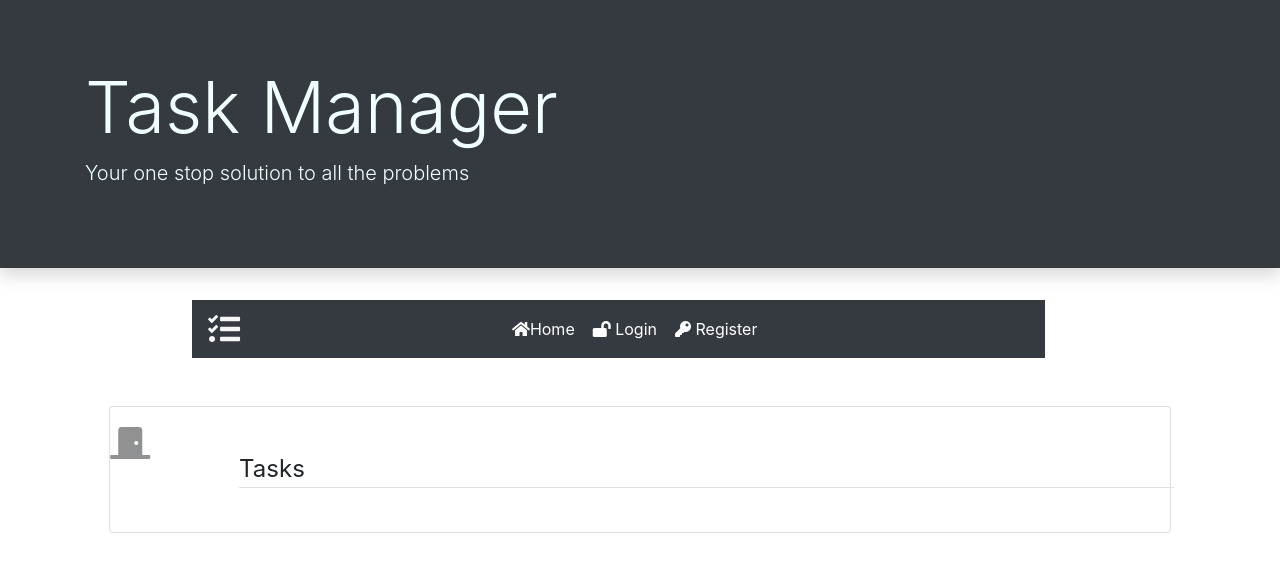
After one commit to i-am-mani/Task-Manager, a Django app: template Main/templates/Main/view_tasks.html in a window 1280 px wide. The commit adds this page. Shown: the top 572 px of the page. Run offline with Django 3.2, Linux system fonts and the light colour scheme; the template is opened without the code that fills it, so the values that code supplies are empty; some libraries are stand-ins or nearby versions.

Commit message:
Added Functionality to Create Tasks,View Tasks,Edit tasks.

```diff
--- a/Main/models.py
+++ b/Main/models.py
@@ -1,6 +1,7 @@
 from django.db import models
 from django.contrib.auth.models import User
 from django.conf import settings
+
 
 class Team(models.Model):
     creator = models.ForeignKey(settings.AUTH_USER_MODEL,on_delete=models.CASCADE,related_name='creator')
@@ -17,7 +18,7 @@ class UserTasks(models.Model):
     #fields
     task_assignee =  models.ForeignKey(settings.AUTH_USER_MODEL,on_delete=models.CASCADE)  #https://docs.djangoproject.com/en/2.1/topics/auth/customizing/#referencing-the-user-model
     task_assigner =  models.ForeignKey(Team,on_delete=models.CASCADE,null=True)
-    task_title = models.CharField(max_length=255)
+    task_title = models.CharField(max_length=255,unique=True)
     task_description = models.CharField(max_length=4000)
     task_status = models.CharField(choices = _choices,default=PLANNED,max_length=255)
     date_of_creation = models.DateField(auto_now=True)
@@ -32,4 +33,6 @@ class UserTasks(models.Model):
 
 
 
+
+
 #https://docs.djangoproject.com/en/2.1/topics/db/examples/many_to_many/
--- a/Main/templates/Main/base.html
+++ b/Main/templates/Main/base.html
@@ -16,7 +16,7 @@
 	 crossorigin="anonymous"></script>
 	<script type="text/javascript" src="https://cdnjs.cloudflare.com/ajax/libs/Chart.js/2.7.3/Chart.js"></script>
 	<link rel="stylesheet" href="{% static "css/base.css" %}">
-	<!-- <script src={% static 'jsScripts/base.js' %}></script> -->
+	<script src={% static 'js/base.js' %}></script>
 	<link rel="stylesheet" href="https://use.fontawesome.com/releases/v5.7.2/css/all.css" integrity="sha384-fnmOCqbTlWIlj8LyTjo7mOUStjsKC4pOpQbqyi7RrhN7udi9RwhKkMHpvLbHG9Sr" crossorigin="anonymous">
 </head>
 
@@ -38,14 +38,14 @@
         <div class="w-100 d-flex-column">
             <div class="collapse navbar-collapse mx-auto w-100 justify-content-center" id="navbarNavAltMarkup" >
                 <div class="navbar-nav " id = "navList">
-                    <a class="nav-item nav-link active btn " href="#">
+                    <a class="nav-item nav-link active btn " href="{% url 'home' %}">
                         <i class="fa fa-home fa-1x" aria-hidden="true"></i>Home
                     </a>
                     {% if user.is_authenticated %}
                     <a class="nav-item nav-link btn" href="#">
                         Profile
                     </a>
-                    <a class="nav-item nav-link btn" href="{% url 'userTasks' %}">
+                    <a class="nav-item nav-link btn" href="{% url 'create_tasks' %}">
                         Tasks
                     </a>
                     <a class="nav-item nav-link btn" href="#">
--- a/Main/templates/Main/tasks.html
+++ b/Main/templates/Main/tasks.html
@@ -1,31 +1,29 @@
 {% extends 'Main/base.html' %}
 {% block content %}
-<nav>
-    <div class="nav nav-tabs" id="nav-tab" role="tablist">
-      <a class="nav-item nav-link active" id="nav-new-task-tab" data-toggle="tab" href="#nav-new-task" role="tab" aria-controls="nav-new-task" aria-selected="true">New Task</a>
-      <a class="nav-item nav-link" id="nav-view-task-tab" data-toggle="tab" href="#nav-view-task" role="tab" aria-controls="nav-view-task" aria-selected="false">View Task</a>
-      <a class="nav-item nav-link" id="nav-edit-task-tab" data-toggle="tab" href="#nav-edit-task" role="tab" aria-controls="nav-edit-task" aria-selected="false">Edit Tasks</a>
-    </div>
-  </nav>
-  <div class="tab-content" id="nav-tabContent">
-    <div class="tab-pane fade show active" id="nav-new-task" role="tabpanel" aria-labelledby="nav-new-task-tab">
-        <div class="title">
-            <legend class="border-bottom p-2">Create New Task</legend>
-        </div>
-        <div class="taskform mt-5">
-          <form method="post">
-            {% csrf_token %}
-            {{form.as_p}}
-            <button type="submit" class="btn btn-primary">Submit</button>
-          </form>
 
-        </div>
-    </div>
-    <div class="tab-pane fade" id="nav-view-task" role="tabpanel" aria-labelledby="nav-view-task-tab">
+<div class="sidebar">
 
-    </div>
-    <div class="tab-pane fade" id="nav-edit-task" role="tabpanel" aria-labelledby="nav-edit-task-tab">
+  <div id="t-button">
+    <i class="fas fa-door-open fa-2x" id="door"></i>
+  </div>
 
-    </div>
+  <div class="list-group navList shadow">
+    <a href="{% url 'create_tasks' %}" class="list-group-item list-group-item-action active" id="create_tasks">
+      <i class="fa fa-plus-circle fa-2x" aria-hidden="true"></i>
+      <span class="button-text"> Create a New Task </span>
+    </a>
+
+    <a href="{% url 'view_tasks' %}" class="list-group-item list-group-item-action" id="view_tasks">
+      <i class="fa fa-list-ol fa-2x" aria-hidden="true"></i>
+      <span class="button-text">View Tasks</span>
+    </a>
   </div>
+</div>
+
+  {% block task_page %}
+
   {% endblock %}
+
+
+
+{% endblock %}
--- /dev/null
+++ b/Main/templates/Main/view_tasks.html
@@ -0,0 +1,44 @@
+{% extends 'Main/tasks.html' %}
+{% block task_page %}
+<div class="accordion" id="accordionExample">
+    <legend class="border-bottom m-4">
+      Tasks
+    </legend>
+    {% for pk,task in tasks.items %}
+
+        <div class="card">
+          <div class="card-header" id="heading_{{ forloop.counter }}">
+            <h5 class="mb-0">
+              <button class="btn btn-link" type="button" data-toggle="collapse" data-target="#collapse_{{ forloop.counter }}" id="title_btn">
+                {{task.title}}
+                {% if task.status == "done" %}
+                  <i class="fa fa-circle fa-1x mx-4 status-cricle" aria-hidden="true" style="color:green;"></i>
+                {% else %}
+                  <i class="fa fa-circle fa-1x mx-4 status-cricle" aria-hidden="true" style="color: rgb(223, 226, 27)"></i>
+                {% endif %}
+              </button>
+              <!-- Task Finished Button -->
+              <a href="#" class="markTaskFinished" >
+                <i class="fa fa-check fa-2x" aria-hidden="true" style="position: absolute;right:2%;" data-title = "{{ task.title }}"></i>
+              </a>
+              <!-- Task Finished Button -->
+
+            <!-- Task Edit Button -->
+            <a href="{% url 'edit_tasks' %}?pk={{pk}}" id="editTask">
+              <i class="fas fa-edit fa-2x"  style="position: absolute; right:10%;"></i>
+            </a>
+            <!-- Task Edit Button -->
+            </h5>
+
+          </div>
+
+          <div id="collapse_{{ forloop.counter }}" class="collapse" data-parent="#accordionExample">
+            <div class="card-body">
+              {{task.description}}
+            </div>
+          </div>
+        </div>
+    {% endfor %}
+</div>
+
+{% endblock %}
--- a/static/css/base.css
+++ b/static/css/base.css
@@ -11,3 +11,17 @@
 #MainCard{
     padding-left: 8%;
 }
+
+
+.navList{
+    margin-top:10px;
+    margin-left:0px;
+    width:250px;
+}
+
+.sidebar{
+    position: absolute;
+    left: 0%;
+    z-index: 100;
+    opacity: 0.5;
+  }
--- /dev/null
+++ b/static/js/base.js
@@ -0,0 +1,62 @@
+$(document).ready(function () {
+
+    $(".navList").slideToggle("slow", function () {
+        if ($("#door").hasClass("fa-door-open")) {
+          $(".fas").removeClass("fa-door-open");
+          $(".fas").addClass("fa-door-closed");
+          console.log("inside");
+        } else {
+          $(".fas").removeClass("fa-door-closed");
+          $(".fas").addClass("fa-door-open");
+        }
+      });
+
+    $("#t-button").click(function () {
+      console.log("inside0");
+      $(".navList").slideToggle("slow", function () {
+        if ($("#door").hasClass("fa-door-open")) {
+          $(".fas").removeClass("fa-door-open");
+          $(".fas").addClass("fa-door-closed");
+          console.log("inside");
+        } else {
+          $(".fas").removeClass("fa-door-closed");
+          $(".fas").addClass("fa-door-open");
+        }
+      });
+    });
+
+
+    $("a.active").removeClass("active");
+
+    if (window.location.pathname.includes("view_tasks")) {
+      $("#view_tasks").addClass("active");
+    } else if (window.location.pathname.includes("edit_tasks")) {
+      $("#edit_tasks").addClass("active");
+    } else if (window.location.pathname.includes("create_tasks")) {
+      $('#create_tasks').addClass('active');
+    }
+
+
+    $(".markTaskFinished").click(function(){
+      console.log("hello")
+      console.log($(this).find("i").attr("data-title"))
+      $.ajax({
+				url: "/markTaskFinished/",
+				method: 'GET', // or another (GET), whatever you need
+				data: {
+          task_title : $(this).find('i').attr("data-title")
+
+				},
+				success: function (data) {
+          console.log(data)
+          if(data == "done"){
+            // fix me:- color doesn't change upon clicking the button
+            $(this).siblings(".btn").find("i").css("color","red")
+          }
+        }});
+
+    });
+
+
+
+  });
--- a/taskmanager/urls.py
+++ b/taskmanager/urls.py
@@ -26,5 +26,8 @@ urlpatterns = [
     path('register/',userView.registerNewUser,name='register'),
     path('login/', LoginView.as_view(template_name='Users/login.html'), name='login'), #using Django's built in feature for Login
     path('logout/', LogoutView.as_view(template_name='Users/logout.html'), name='logout'),
-    path('UserTasks/',mainView.UserTasks,name="userTasks")
+    path('CreateTasks/',mainView.CreateTasks,name="create_tasks"),
+    path('ViewTasks/',mainView.ViewTasks,name = "view_tasks"),
+    path('EditTasks',mainView.EditTasks,name="edit_tasks"),
+    path('markTaskFinished/',mainView.taskStatus)
 ]
```
Also changed, not shown: Main/forms.py (+12 -0 lines), Main/templates/Main/create_tasks.html (added, +16 -0 lines), Main/templates/Main/edit_tasks.html (added, +20 -0 lines), Main/views.py (+42 -6 lines).
